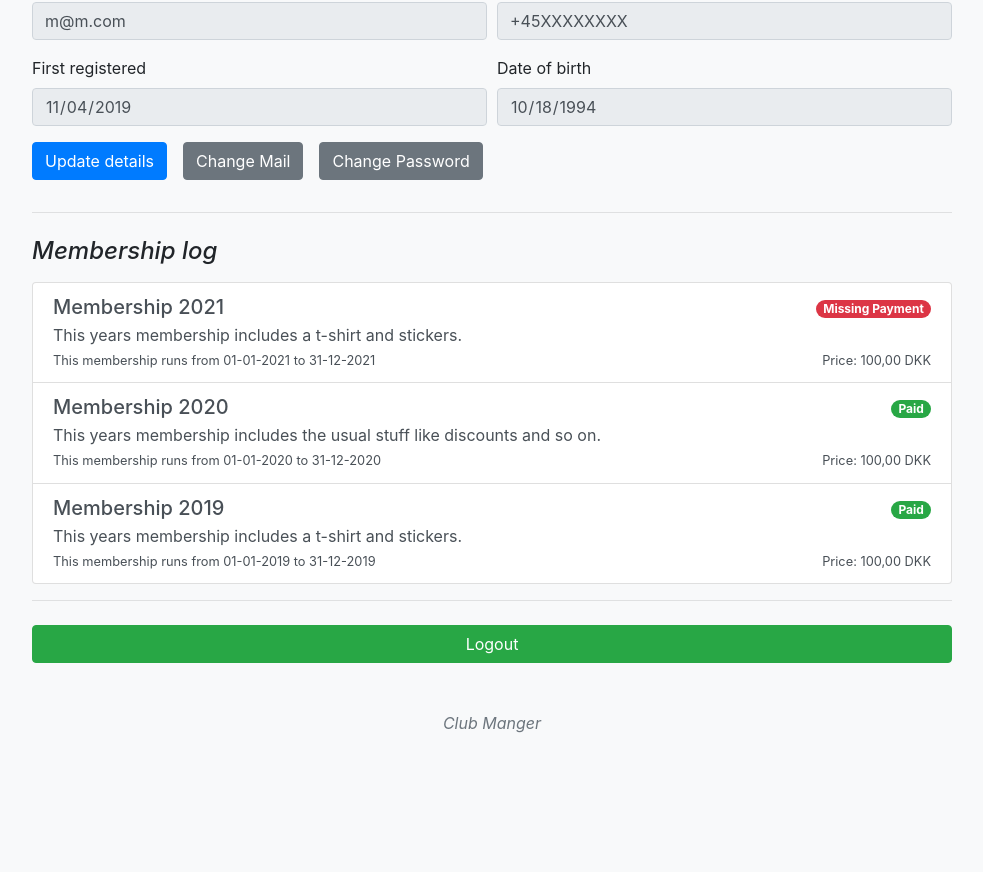
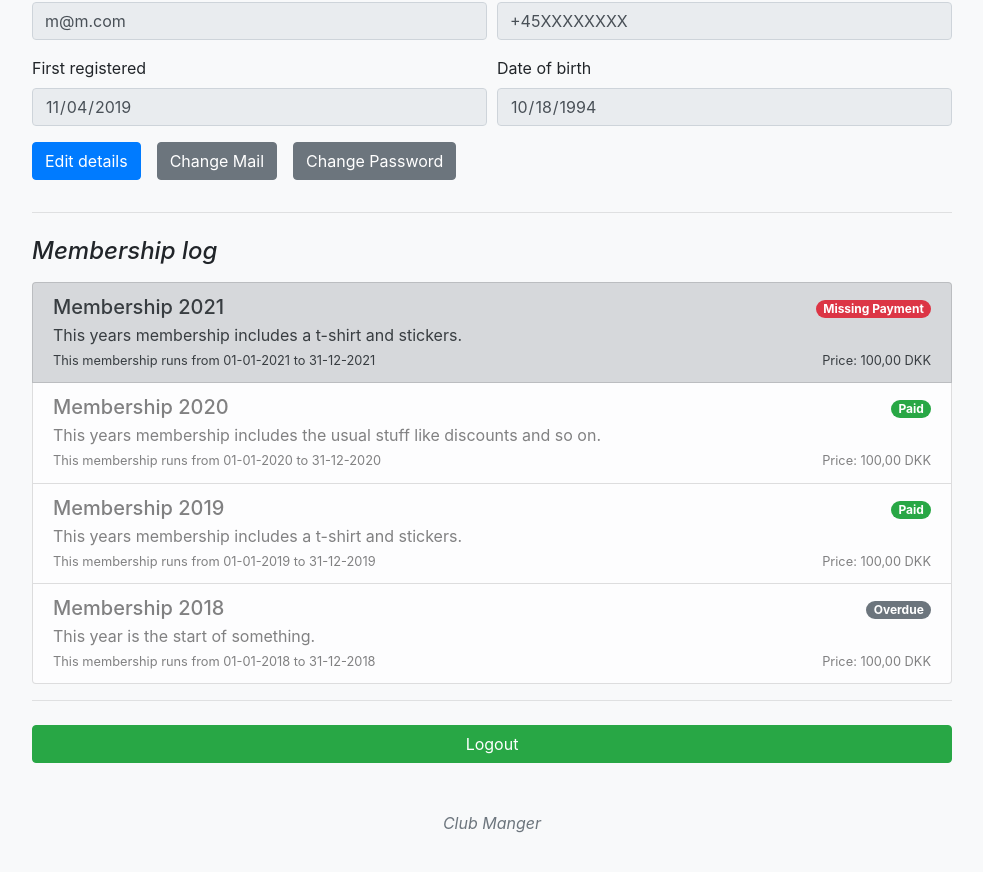
Before and after one commit to SirBisgaard/club-manager-client, an Angular app: page /home in a window 1280 px wide. Shown: the part 386-1258 px from the top of the page, without its empty margins (148-1131 px from the left). Before the commit the page ends 1169 px from the top, so only its background shows below. Built offline with nearby package versions, Linux system fonts and the light colour scheme.

Commit message:
Removed redundant forms

```diff
--- a/src/app/pages/member/home/member-home-page.component.html
+++ b/src/app/pages/member/home/member-home-page.component.html
@@ -21,7 +21,6 @@
         <!-- Member information -->
         <div class="mt-4">
             <h4 class="font-italic">Profile details</h4>
-            <form>
             <div class="form-row">
                 <div class="col-3 mb-3">
                     <label>Member ID</label>
@@ -54,21 +53,19 @@
             </div>
             <div class="form-row">
                 <div class="col mb-3">
-                        <button type="submit" class="btn btn-primary mr-3">Update details</button>
+                    <button type="submit" class="btn btn-primary mr-3">Edit details</button>
                     <button type="submit" class="btn btn-secondary mr-3">Change Mail</button>
                     <button type="submit" class="btn btn-secondary mr-3">Change Password</button>
                 </div>
             </div>
-            </form>
             <hr>
         </div>
-
 
         <!-- Membership log -->
         <div class="mt-4">
             <h4 class="font-italic">Membership log</h4>
             <div class="list-group mt-3">
-                <div class="list-group-item list-group-item-action">
+                <div class="list-group-item list-group-item-action list-group-item-secondary">
                     <div class="d-flex w-100 justify-content-between">
                         <h5 class="mb-1">Membership 2021</h5>
                         <p class="m-0"><span class="badge badge-danger badge-pill">Missing Payment</span></p>
@@ -79,7 +76,7 @@
                         <small>Price: 100,00 DKK</small>
                     </div>
                 </div>
-                <div class="list-group-item list-group-item-action">
+                <div class="list-group-item list-group-item-action list-group-item-light">
                     <div class="d-flex w-100 justify-content-between">
                         <h5 class="mb-1">Membership 2020</h5>
                         <p class="m-0"><span class="badge badge-success badge-pill">Paid</span></p>
@@ -90,7 +87,7 @@
                         <small>Price: 100,00 DKK</small>
                     </div>
                 </div>
-                <div class="list-group-item list-group-item-action">
+                <div class="list-group-item list-group-item-action list-group-item-light">
                     <div class="d-flex w-100 justify-content-between">
                         <h5 class="mb-1">Membership 2019</h5>
                         <p class="m-0"><span class="badge badge-success badge-pill">Paid</span></p>
@@ -101,14 +98,27 @@
                         <small>Price: 100,00 DKK</small>
                     </div>
                 </div>
+                <div class="list-group-item list-group-item-action list-group-item-light">
+                    <div class="d-flex w-100 justify-content-between">
+                        <h5 class="mb-1">Membership 2018</h5>
+                        <p class="m-0"><span class="badge badge-secondary badge-pill">Overdue</span></p>
+                    </div>
+                    <p class="mb-1">This year is the start of something.</p>
+                    <div class="d-flex w-100 justify-content-between">
+                        <small>This membership runs from 01-01-2018 to 31-12-2018</small>
+                        <small>Price: 100,00 DKK</small>
+                    </div>
+                </div>
             </div>
             <hr>
         </div>
 
+        <!-- Logout -->
         <div class="mb-5 mt-4">
             <button type="submit" class="btn btn-success btn-block">Logout</button>
         </div>
 
+        <!-- Credits -->
         <div class="d-flex justify-content-md-center mt-5 mb-5">
             <span class="text-muted font-italic">Club Manger</span>
         </div>
--- a/src/app/pages/member/login/member-login-page.component.html
+++ b/src/app/pages/member/login/member-login-page.component.html
@@ -2,7 +2,6 @@
     <div class="col-lg-4 col-md-6">
         <h1>Member Login</h1>
         <p class="text-muted font-italic">See all your member data, at a glance.</p>
-        <form>
         <div class="form-group">
             <label>Email address</label>
             <input type="email" class="form-control">
@@ -23,6 +22,5 @@
         <div class="d-flex justify-content-center mt-5">
             <button type="submit" class="btn btn-outline-secondary flex">New Member?</button>
         </div>
-        </form>
     </div>
 </div>
--- a/src/app/pages/user/login/user-login-page.component.html
+++ b/src/app/pages/user/login/user-login-page.component.html
@@ -1,7 +1,6 @@
 <div class="row justify-content-center mt-md-5 mt-lg-5">
     <div class="col-lg-4 col-md-6">
         <h1>Admin Login</h1>
-        <form>
         <div class="form-group">
             <label>Email address</label>
             <input type="email" class="form-control">
@@ -11,6 +10,5 @@
             <input type="password" class="form-control">
         </div>
         <button type="submit" class="btn btn-success btn-block">Login</button>
-        </form>
     </div>
 </div>
```
Lines whose indentation alone changed are shown as unchanged.
